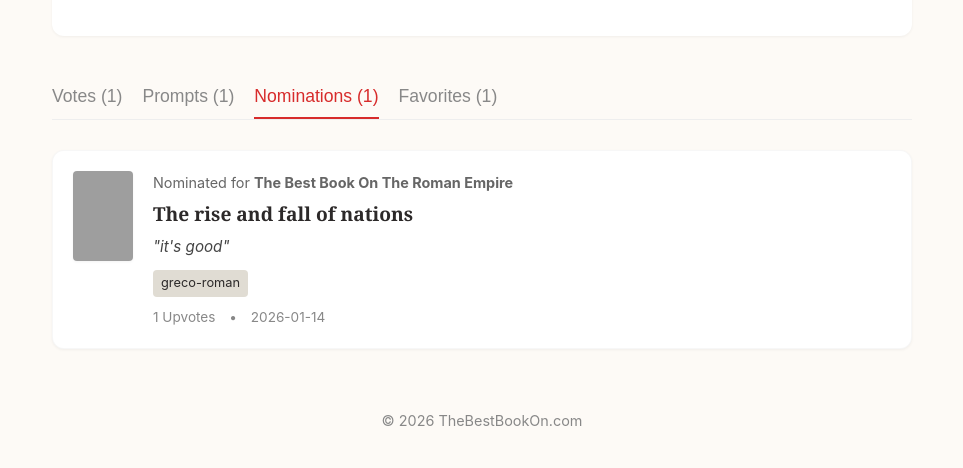
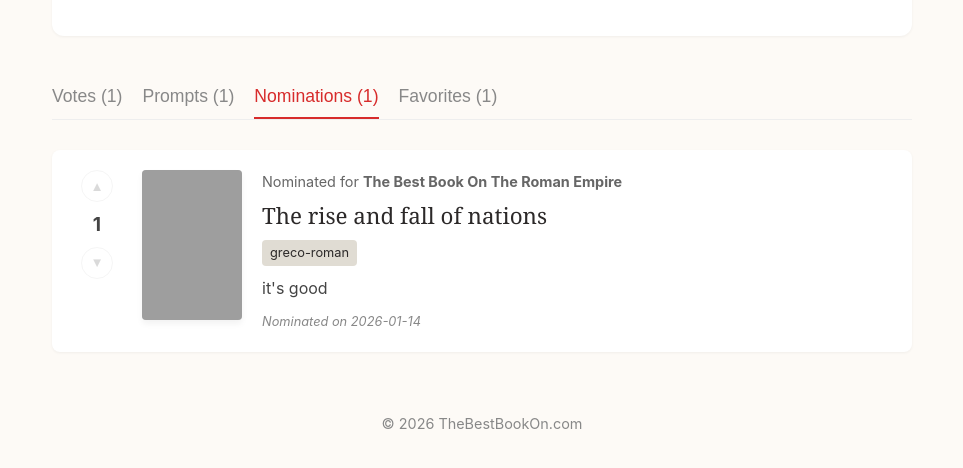
Before and after one commit to shoaib-inamdar/TheBestBookOn.com, a FastAPI app: a page that uses templates/user_profile.html in a window 1280 px wide, after a click that opens the changed part. Shown: the part 185-653 px from the top of the page, without its empty margins (158-1121 px from the left). Run offline with FastAPI, Linux system fonts and the light colour scheme; data comes from the database, SQL or seed files in the repository; grey boxes are pictures that could not be loaded.

Commit message:
feat: Implement submission voter display in user profile nominations tab with new API and UI enhancements.

```diff
--- a/main.py
+++ b/main.py
@@ -428,6 +428,7 @@ def search_tags(q: str = "", db: Session = Depends(get_db)):
 def vote_submission(
     submission_id: int = Form(...),
     value: int = Form(...), # 1 or -1
+    next_url: Optional[str] = Form(None),
     db: Session = Depends(get_db),
     user: str = Depends(get_current_user)
 ):
@@ -460,6 +461,10 @@ def vote_submission(
         db.add(new_vote)
 
     db.commit()
+
+    if next_url:
+        return RedirectResponse(url=next_url, status_code=303)
+
     # Redirect back to the prompt page? We need the prompt id.
     return RedirectResponse(url=f"/prompts/{submission.prompt_id}", status_code=303)
 
@@ -626,6 +631,10 @@ def user_profile(username: str, request: Request, db: Session = Depends(get_db),
         submitter_vote = next((v for v in sub.votes if v.voter_username == username), None)
         sub.comment = submitter_vote.comment if submitter_vote else None
 
+        # Determine logged-in user's vote value (1, -1, or 0)
+        user_vote = next((v for v in sub.votes if v.voter_username == user), None)
+        sub.user_vote_value = user_vote.value if user_vote else 0
+
     # 4. Get Votes by user
     user_votes = db.query(Vote).filter(Vote.voter_username == username)\
         .join(Submission).join(Prompt)\
--- a/templates/user_profile.html
+++ b/templates/user_profile.html
@@ -17,10 +17,12 @@
 </div>
 
 <div class="tabs" style="display: flex; gap: 20px; border-bottom: 1px solid #eee; margin-bottom: 30px;">
-    <button class="tab-btn active" onclick="switchTab(event, 'votes')">Votes ({{ votes|length }})</button>
-    <button class="tab-btn" onclick="switchTab(event, 'prompts')">Prompts ({{ prompts|length }})</button>
-    <button class="tab-btn" onclick="switchTab(event, 'nominations')">Nominations ({{ submissions|length }})</button>
-    <button class="tab-btn" onclick="switchTab(event, 'favorites')">Favorites ({{ favorite_prompts|length }})</button>
+    <button class="tab-btn active" id="btn-votes" onclick="switchTab('votes')">Votes ({{ votes|length }})</button>
+    <button class="tab-btn" id="btn-prompts" onclick="switchTab('prompts')">Prompts ({{ prompts|length }})</button>
+    <button class="tab-btn" id="btn-nominations" onclick="switchTab('nominations')">Nominations ({{ submissions|length
+        }})</button>
+    <button class="tab-btn" id="btn-favorites" onclick="switchTab('favorites')">Favorites ({{ favorite_prompts|length
+        }})</button>
 </div>
 
 <!-- Votes Tab (Default Active) -->
@@ -136,38 +138,77 @@
     {% if submissions %}
     <div class="submission-list" style="margin-top: 0;">
         {% for sub in submissions %}
-        <div class="card" style="margin-bottom: 20px; padding: 20px; display: flex; gap: 20px;">
+        <div class="submission-item" id="book-{{ sub.id }}"
+            style="background: white; padding: 20px; border-radius: 8px; box-shadow: var(--shadow-sm); border: none;">
+            <div class="vote-section">
+                {% if user %}
+                <form action="/vote" method="post">
+                    <input type="hidden" name="submission_id" value="{{ sub.id }}">
+                    <input type="hidden" name="value" value="1">
+                    <input type="hidden" name="next_url" value="/users/{{ profile_user }}#nominations">
+                    <button type="submit" class="vote-btn {% if sub.user_vote_value == 1 %}voted{% endif %}"
+                        title="Upvote">▲</button>
+                </form>
+                {% else %}
+                <button class="vote-btn" disabled style="cursor: not-allowed; opacity: 0.3;">▲</button>
+                {% endif %}
+
+                <div class="vote-count"
+                    style="cursor: pointer; color: #444; padding: 2px 5px; border-radius: 4px; transition: background 0.2s;"
+                    onclick="openSubmissionVoters({{ sub.id }})" title="View Voters">{{ sub.score }}</div>
+
+                {% if user %}
+                <form action="/vote" method="post">
+                    <input type="hidden" name="submission_id" value="{{ sub.id }}">
+                    <input type="hidden" name="value" value="-1">
+                    <input type="hidden" name="next_url" value="/users/{{ profile_user }}#nominations">
+                    <button type="submit" class="vote-btn {% if sub.user_vote_value == -1 %}voted{% endif %}"
+                        title="Downvote">▼</button>
+                </form>
+                {% else %}
+                <button class="vote-btn" disabled style="cursor: not-allowed; opacity: 0.3;">▼</button>
+                {% endif %}
+            </div>
+
+            <div style="display: flex; flex-direction: column; align-items: center; gap: 10px;">
                 {% if sub.cover_id %}
-            <img src="https://covers.openlibrary.org/b/id/{{ sub.cover_id }}-M.jpg"
-                style="width: 60px; height: 90px; object-fit: cover; border-radius: 4px; box-shadow: var(--shadow-sm);">
+                <img src="https://covers.openlibrary.org/b/id/{{ sub.cover_id }}-M.jpg" alt="Cover" class="book-cover">
                 {% else %}
-            <div
-                style="width: 60px; height: 90px; background: #eee; border-radius: 4px; display: flex; align-items: center; justify-content: center; font-size: 0.6rem; color: #999;">
+                <div class="book-cover"
+                    style="display:flex;align-items:center;justify-content:center;color:#ccc;text-align:center;font-size:0.8rem;">
                     No Cover</div>
                 {% endif %}
+            </div>
 
-            <div style="flex-grow: 1;">
+            <div class="book-details">
+                <div style="display: flex; justify-content: space-between; align-items: flex-start;">
+                    <div>
                         <div style="font-size: 0.9rem; color: #666; margin-bottom: 5px;">
-                    Nominated for <a href="/prompts/{{ sub.prompt.id }}" style="font-weight: bold;">The Best Book On {{
+                            Nominated for <a href="/prompts/{{ sub.prompt.id }}" style="font-weight: bold;">The Best
+                                Book
+                                On {{
                                 sub.prompt.title }}</a>
                         </div>
-                <h3 style="margin-bottom: 5px; font-size: 1.2rem;">{{ sub.title }}</h3>
+                        <a href="{{ sub.openlibrary_url }}" target="_blank"
+                            style="text-decoration: none; color: inherit;">
+                            <div class="book-title">{{ sub.title }}</div>
+                        </a>
+                        <div class="prompt-tags" style="margin-top: 5px; margin-bottom: 10px;">
+                            {% for tag in sub.tags %}
+                            <a href="/?q={{ tag.name }}" class="tag" style="text-decoration: none; color: inherit;">{{
+                                tag.name }}</a>
+                            {% endfor %}
+                        </div>
+                    </div>
+                </div>
 
                 {% if sub.comment %}
-                <p style="color: #444; font-size: 0.95rem; margin-top: 5px; font-style: italic;">"{{ sub.comment }}"</p>
+                <p style="margin-bottom: 10px; color: #444;">{{ sub.comment }}</p>
                 {% endif %}
 
-                <div class="prompt-tags" style="margin-top: 10px; margin-bottom: 5px;">
-                    {% for tag in sub.tags %}
-                    <a href="/?q={{ tag.name }}" class="tag" style="text-decoration: none; color: inherit;">{{ tag.name
-                        }}</a>
-                    {% endfor %}
-                </div>
-                <div style="margin-top: 10px; font-size: 0.85rem; color: #888;">
-                    <span>{{ sub.score }} Upvotes</span>
-                    <span style="margin: 0 10px;">•</span>
-                    <span>{{ sub.created_at.strftime('%Y-%m-%d') }}</span>
-                </div>
+                <p style="font-size: 0.8rem; margin-top: 10px; color: #888;">
+                    <em>Nominated on {{ sub.created_at.strftime('%Y-%m-%d') }}</em>
+                </p>
             </div>
         </div>
         {% endfor %}
@@ -274,16 +315,97 @@
 </style>
 
 <script>
-    function switchTab(event, tabId) {
+    function switchTab(tabId) {
         // Hide all tab contents
         document.querySelectorAll('.tab-content').forEach(el => el.style.display = 'none');
         // Deactivate all buttons
         document.querySelectorAll('.tab-btn').forEach(el => el.classList.remove('active'));
 
         // Show target tab
-        document.getElementById(tabId).style.display = 'block';
+        const targetTab = document.getElementById(tabId);
+        if (targetTab) {
+            targetTab.style.display = 'block';
             // Activate button
-        event.target.classList.add('active');
+            const btn = document.getElementById('btn-' + tabId);
+            if (btn) btn.classList.add('active');
+            // Update URL hash without jumping
+            history.replaceState(null, null, '#' + tabId);
+        }
+    }
+
+    // On page load, check for hash
+    window.addEventListener('load', () => {
+        const hash = window.location.hash.replace('#', '');
+        if (hash && document.getElementById(hash)) {
+            switchTab(hash);
+        }
+    });
+
+    let currentSubId = null;
+    let currentSkip = 0;
+    const LIMIT = 10;
+
+    function openSubmissionVoters(subId) {
+        currentSubId = subId;
+        currentSkip = 0;
+        document.getElementById('votersList').innerHTML = ''; // Clear previous
+        document.getElementById('votersModal').classList.add('active');
+        loadVoters();
+    }
+
+    function closeVotersModal() {
+        document.getElementById('votersModal').classList.remove('active');
+    }
+
+    async function loadVoters() {
+        const btn = document.getElementById('loadMoreVotersBtn');
+        btn.textContent = "Loading...";
+        try {
+            const res = await fetch(`/api/submissions/${currentSubId}/voters?skip=${currentSkip}&limit=${LIMIT}`);
+            const data = await res.json();
+
+            const list = document.getElementById('votersList');
+            data.voters.forEach(v => {
+                const div = document.createElement('div');
+                div.style.padding = '12px 10px';
+                div.style.borderBottom = '1px solid #f9f9f9';
+                div.style.display = 'flex';
+                div.style.alignItems = 'center';
+                div.style.justifyContent = 'space-between';
+
+                const icon = v.value > 0 ? '👍' : '👎';
+
+                div.innerHTML = `
+                    <div style="display: flex; align-items: center; gap: 12px;">
+                        <span style="font-size: 1.2rem;">${icon}</span>
+                        <img src="https://ui-avatars.com/api/?name=${v.username}&background=random&size=32&rounded=true" style="vertical-align: middle;">
+                        <a href="/users/${v.username}" style="text-decoration: none; color: #d9534f; font-weight: 500;">${v.username}</a>
+                    </div>
+                    <button class="btn btn-sm btn-outline" disabled style="opacity: 0.5; cursor: not-allowed; font-size: 0.8rem; padding: 2px 8px;">Follow</button>
+                `;
+                list.appendChild(div);
+            });
+
+            currentSkip += data.voters.length;
+
+            if (data.has_more) {
+                btn.style.display = 'block';
+                btn.textContent = "Load More";
+                btn.onclick = loadVoters;
+            } else {
+                btn.style.display = 'none';
+            }
+
+        } catch (err) {
+            console.error(err);
+            btn.textContent = "Error loading";
+        }
+    }
+
+    window.onclick = function (event) {
+        if (event.target.classList.contains('modal-overlay')) {
+            event.target.classList.remove('active');
+        }
     }
 </script>
 {% endblock %}
```
Lines whose indentation alone changed are shown as unchanged.
